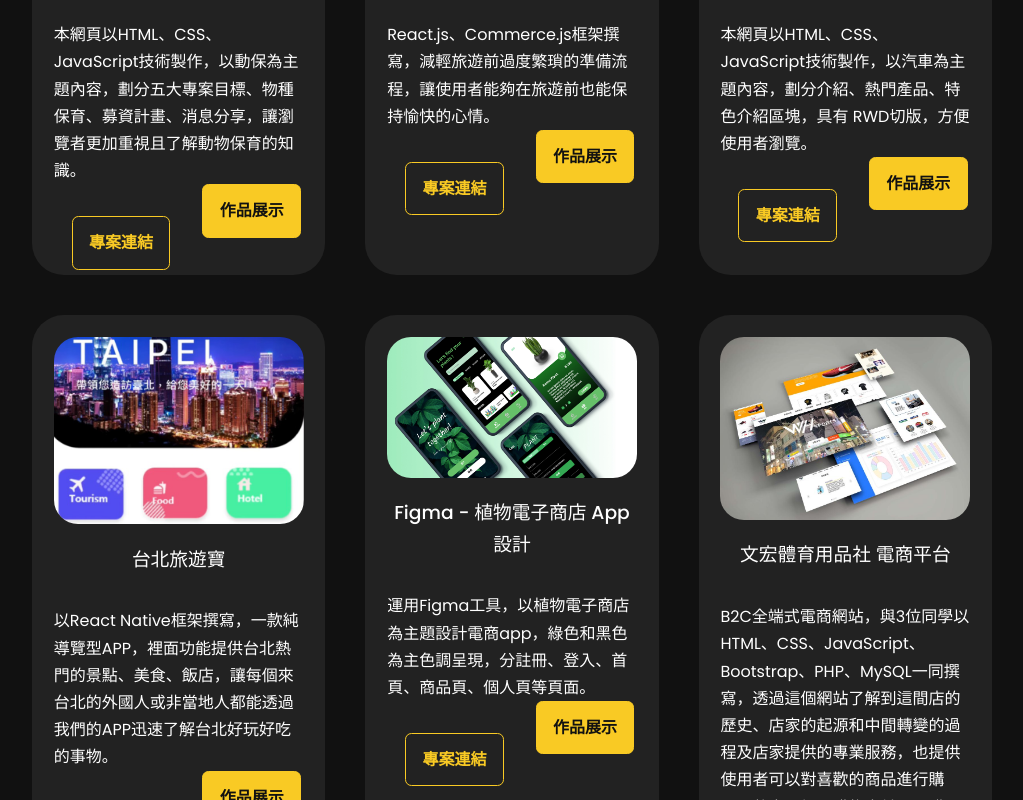
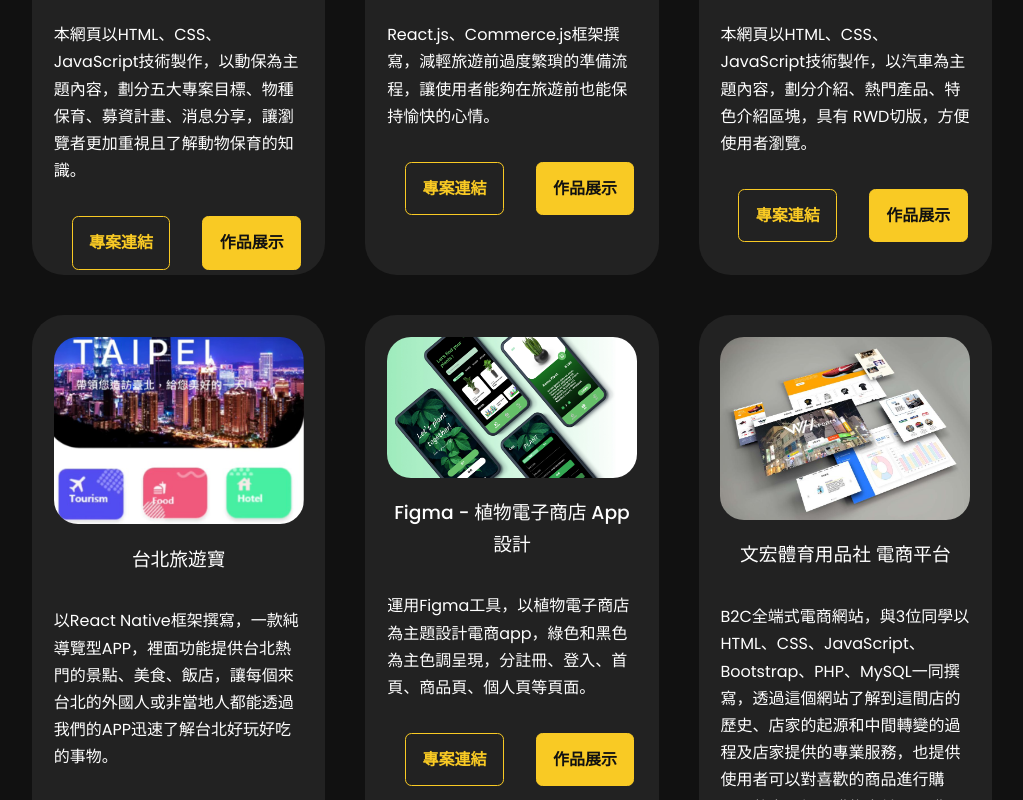
Before and after one commit to 02071819/tsengkuolun-portfolio, a React (Create React App) app: page / in a window 1280 px wide. Shown: the part 2880-3680 px from the top of the page, without its empty margins (128-1151 px from the left). Built offline with nearby package versions, Linux system fonts and the light colour scheme.

Commit message:
Update experience.css

```diff
--- a/src/components/experience/experience.css
+++ b/src/components/experience/experience.css
@@ -64,6 +64,11 @@
     left: 20%;
 }
 
+.portfolio__item-cta .btn{
+    position: relative;
+    top: 2rem;
+}
+
 .portfolio__item-cta .link_btn{
     width: max-content;
     display: inline-block;
```
